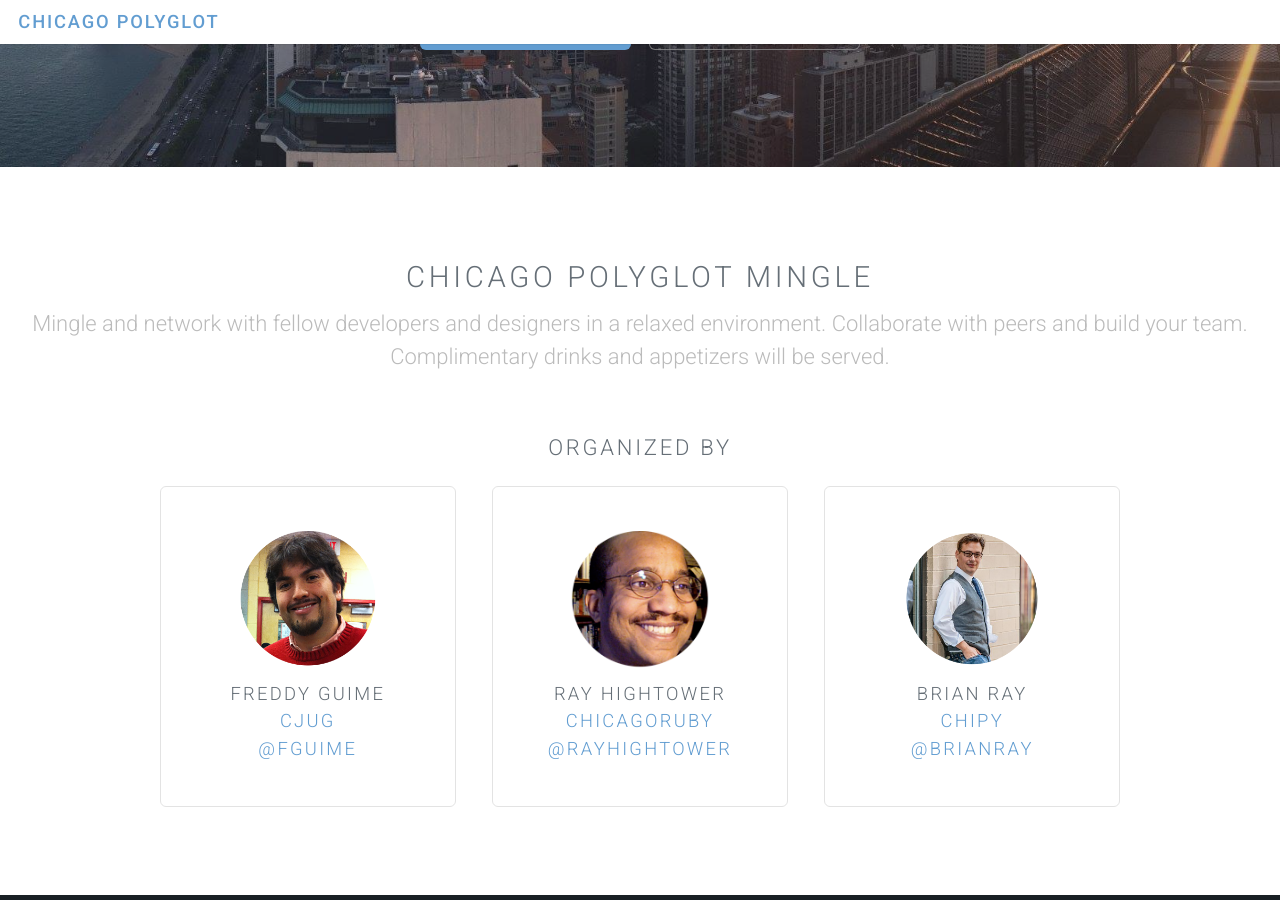
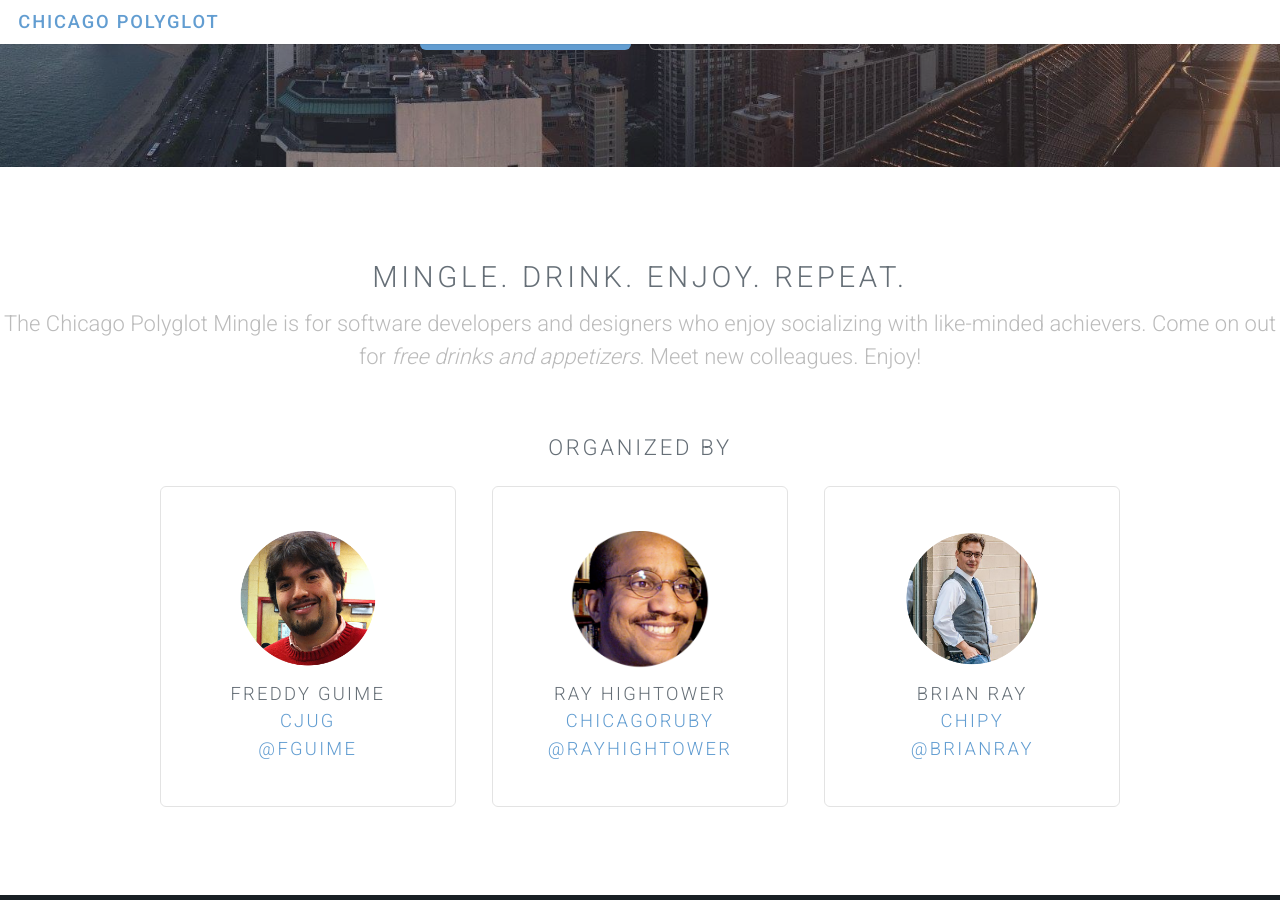
Before and after one commit to 8thlight/chicagopolyglot, a Jekyll site: the page built from index.html, in a window 1280 px wide and 900 px high, scrolled down 356 px. Built offline with Jekyll 4.4.1, drawn with Linux system fonts in a browser that asks for light colours.

Commit message:
Update the blurb.

```diff
--- a/index.html
+++ b/index.html
@@ -5,8 +5,9 @@
 		<!-- One -->
 			<section id="one" class="wrapper style1">
 				<header class="major">
-					<h2>Chicago Polyglot Mingle</h2>
-						<p>Mingle and network with fellow developers and designers in a relaxed environment. Collaborate with peers and build your team. Complimentary drinks and appetizers will be served.</p>
+					<h2>Mingle. Drink. Enjoy. Repeat.</h2>
+          <p>The Chicago Polyglot Mingle is for software developers and designers who enjoy socializing with like-minded achievers. Come on out for <i>free drinks and appetizers</i>. Meet new colleagues. Enjoy!</p>
+
 				</header>
 				<div class="container">
 					<h2>Organized By</h2>
```
